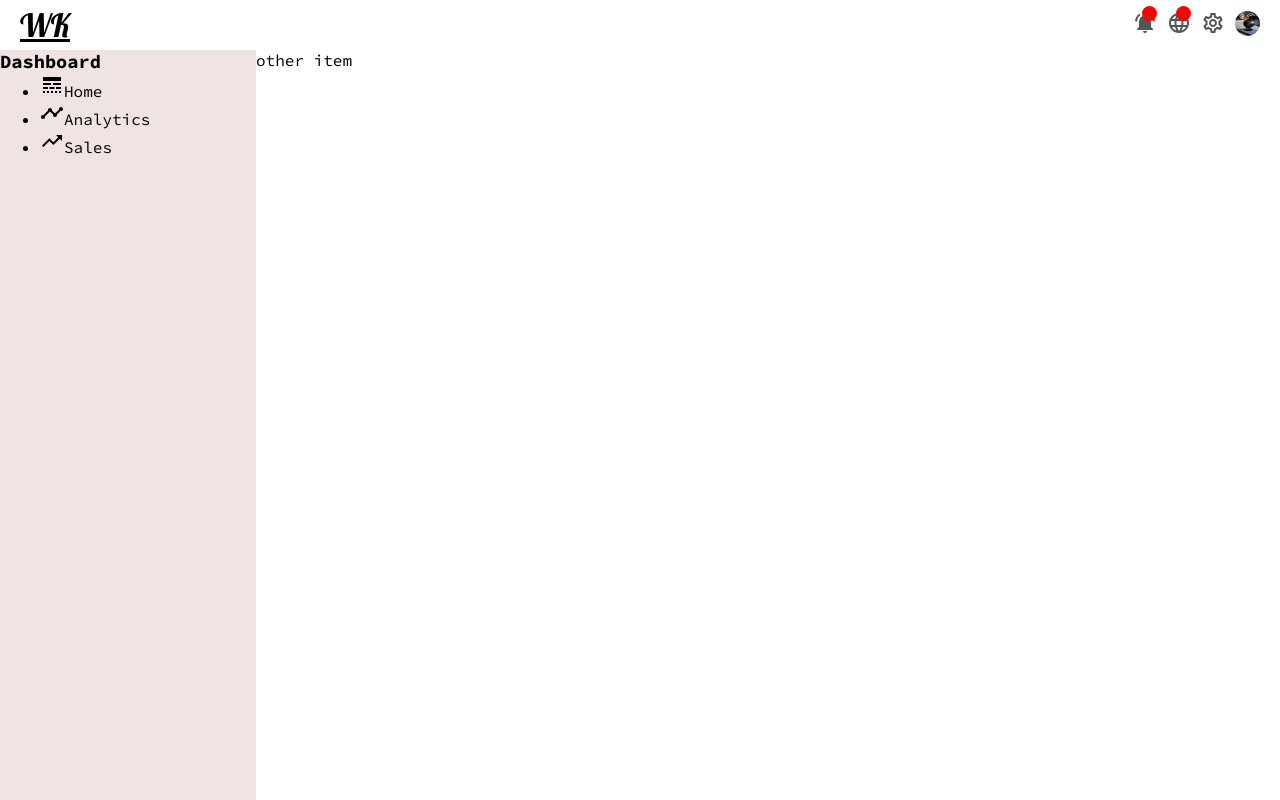
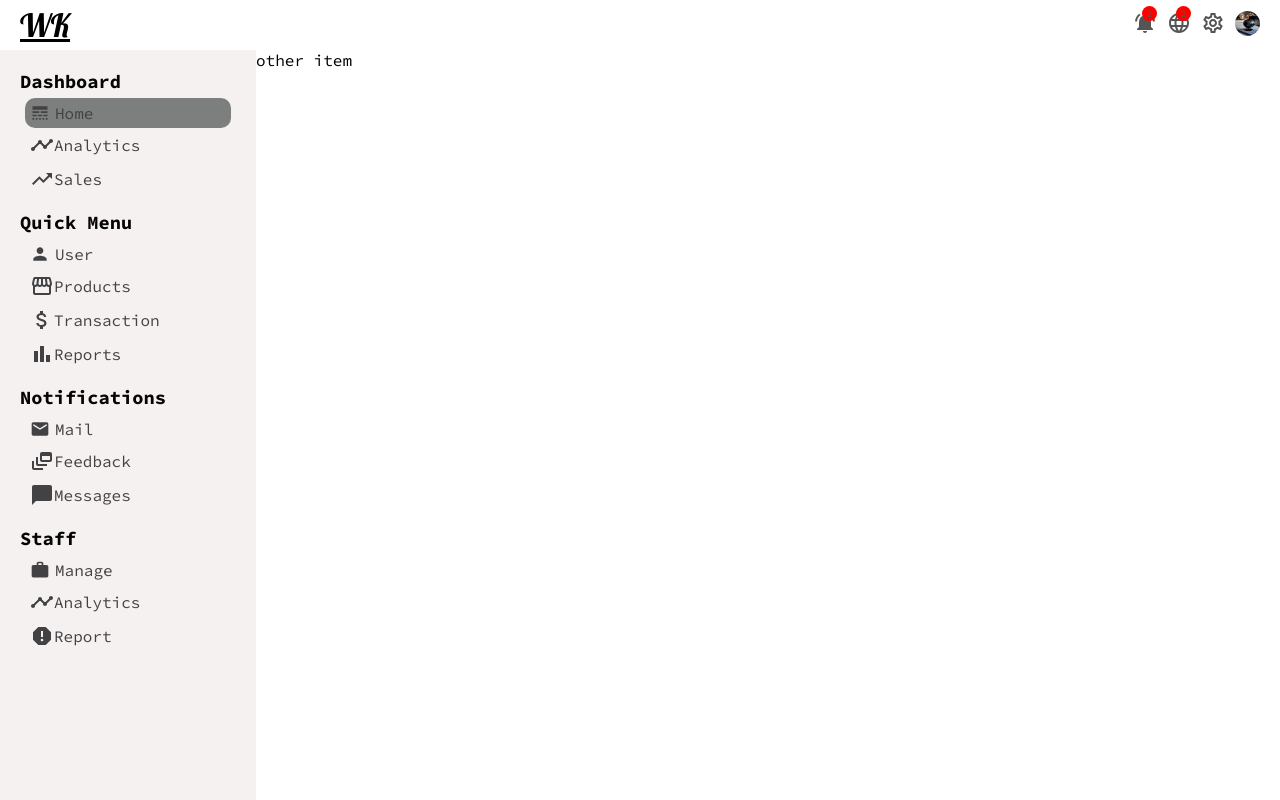
Before and after one commit to akuutsang/admin-dashboard, a React (Create React App) app in the folder my-app/: page /User in a window 1280 px wide. Built offline with nearby package versions, Linux system fonts and the light colour scheme; a web font is replaced by a local one.

Commit message:
populate side bar

```diff
--- a/my-app/src/components/sidebar/Sidebar.jsx
+++ b/my-app/src/components/sidebar/Sidebar.jsx
@@ -1,5 +1,5 @@
 import "./sidebar.css"
-import {  LineStyle, Timeline, TrendingUp } from '@mui/icons-material';
+import {  LineStyle, Timeline, TrendingUp, Storefront, Person, AttachMoney, BarChart, Markunread, DynamicFeed, ChatBubble, Work, Report } from '@mui/icons-material';
 
 
 export default function sideBar() {
@@ -9,22 +9,84 @@ export default function sideBar() {
             <div className="sidebarMenu">
                 <h3 className="sidebarTitle">Dashboard</h3>
                 <ul className="sidebarList">
-                    <li className="sidebarListItem">
-                        <LineStyle/>
+                    <li className="sidebarListItem active">
+                        <LineStyle className="sidebarIcon"/>
                         Home
                     </li>
                     <li className="sidebarListItem">
-                        <Timeline/>
+                        <Timeline sidebarIcon/>
                         Analytics
                     </li>
                     <li className="sidebarListItem">
-                        <TrendingUp/>
+                        <TrendingUp sidebarIcon/>
                         Sales
                     </li>
                 </ul>
 
             </div>
+            <div className="sidebarMenu">
+                <h3 className="sidebarTitle">Quick Menu</h3>
+                <ul className="sidebarList">
+                    <li className="sidebarListItem">
+                        <Person className="sidebarIcon"/>
+                        User
+                    </li>
+                    <li className="sidebarListItem">
+                        <Storefront sidebarIcon/>
+                        Products
+                    </li>
+                    <li className="sidebarListItem">
+                        <AttachMoney sidebarIcon/>
+                        Transaction
+                    </li>
+                    <li className="sidebarListItem">
+                        <BarChart />
+                        Reports
+                    </li>
+
+                </ul>
+
+            </div>
+            <div className="sidebarMenu">
+                <h3 className="sidebarTitle">Notifications</h3>
+                <ul className="sidebarList">
+                    <li className="sidebarListItem">
+                        <Markunread className="sidebarIcon"/>
+                       Mail
+                    </li>
+                    <li className="sidebarListItem">
+                        <DynamicFeed sidebarIcon/>
+                        Feedback
+                    </li>
+                    <li className="sidebarListItem">
+                        <ChatBubble sidebarIcon/>
+                        Messages
+                    </li>
+                </ul>
+
+            </div>
+            <div className="sidebarMenu">
+                <h3 className="sidebarTitle">Staff</h3>
+                <ul className="sidebarList">
+                    <li className="sidebarListItem">
+                        <Work className="sidebarIcon"/>
+                        Manage
+                    </li>
+                    <li className="sidebarListItem">
+                        <Timeline sidebarIcon/>
+                        Analytics
+                    </li>
+                    <li className="sidebarListItem">
+                        <Report sidebarIcon/>
+                        Report
+                    </li>
+                </ul>
+
+            </div>
+
+
         </div>
+
     </div>
   )
 }
--- a/my-app/src/components/sidebar/sidebar.css
+++ b/my-app/src/components/sidebar/sidebar.css
@@ -1,8 +1,44 @@
 .sideBar{
     flex: 1;
     height: calc(100vh - 50px);
-    background-color: rgb(239, 227, 227);
+    background-color: rgb(245, 241, 241);
     position: sticky;
     top: 50px;
+}
+
+.sidebarWrapper{
+    padding: 20px;
+    color: rgb(66, 66, 68);
+}
+
+.sidebarMenu{
+    margin-bottom: 10px;
+}
+
+.sidebarTitle{
+    font-style: 13px;
+    color: rgb(5, 5, 5);
+}
+
+.sidebarList{
+    list-style: none;
+    padding: 5px;
+}
+
+.sidebarListItem{
+    padding: 5px;
+    cursor: pointer;
+    display: flex;
+    align-items: center;
+    border-radius: 10px;
+}
+
+.sidebarListItem.active, .sidebarListItem:hover{
+    background-color: rgb(125, 126, 126);
 
 }
+
+.sidebarIcon{
+    margin-right: 5px;
+    font-size: 20px !important;
+}
```
